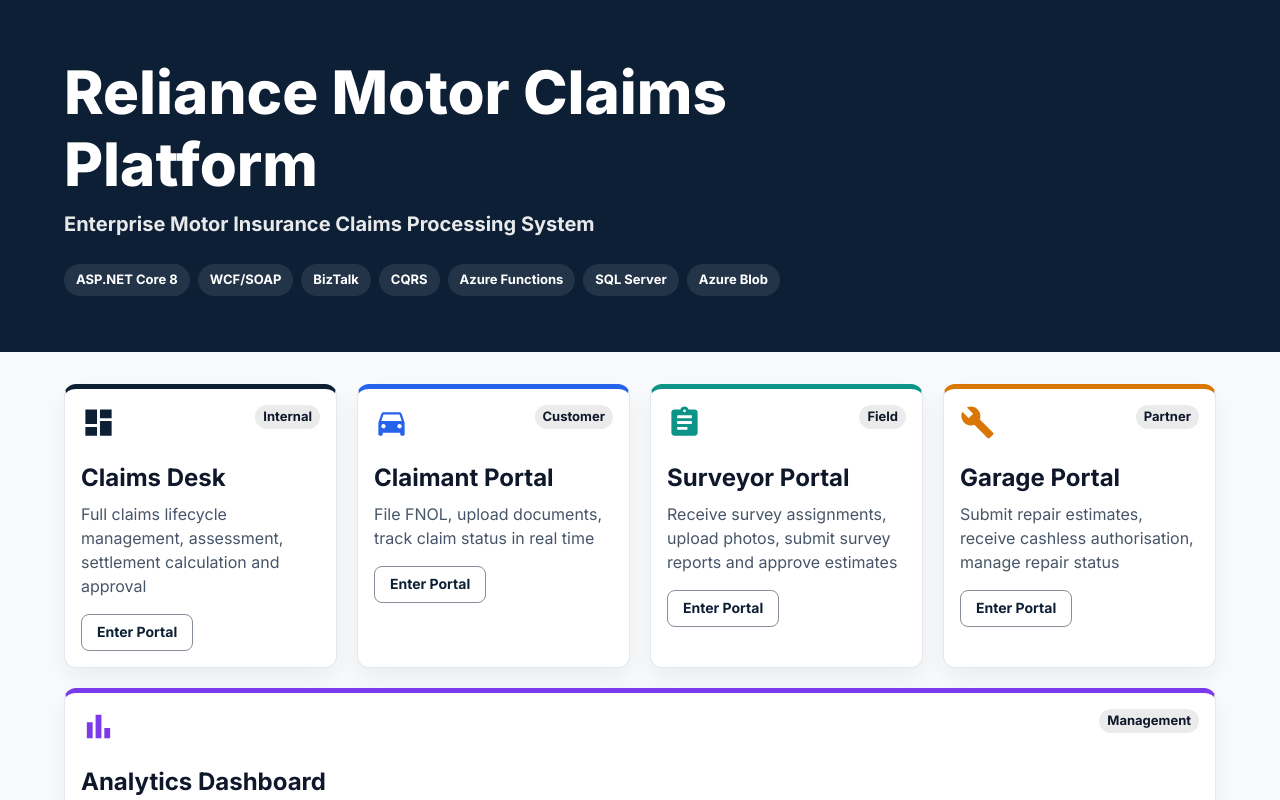
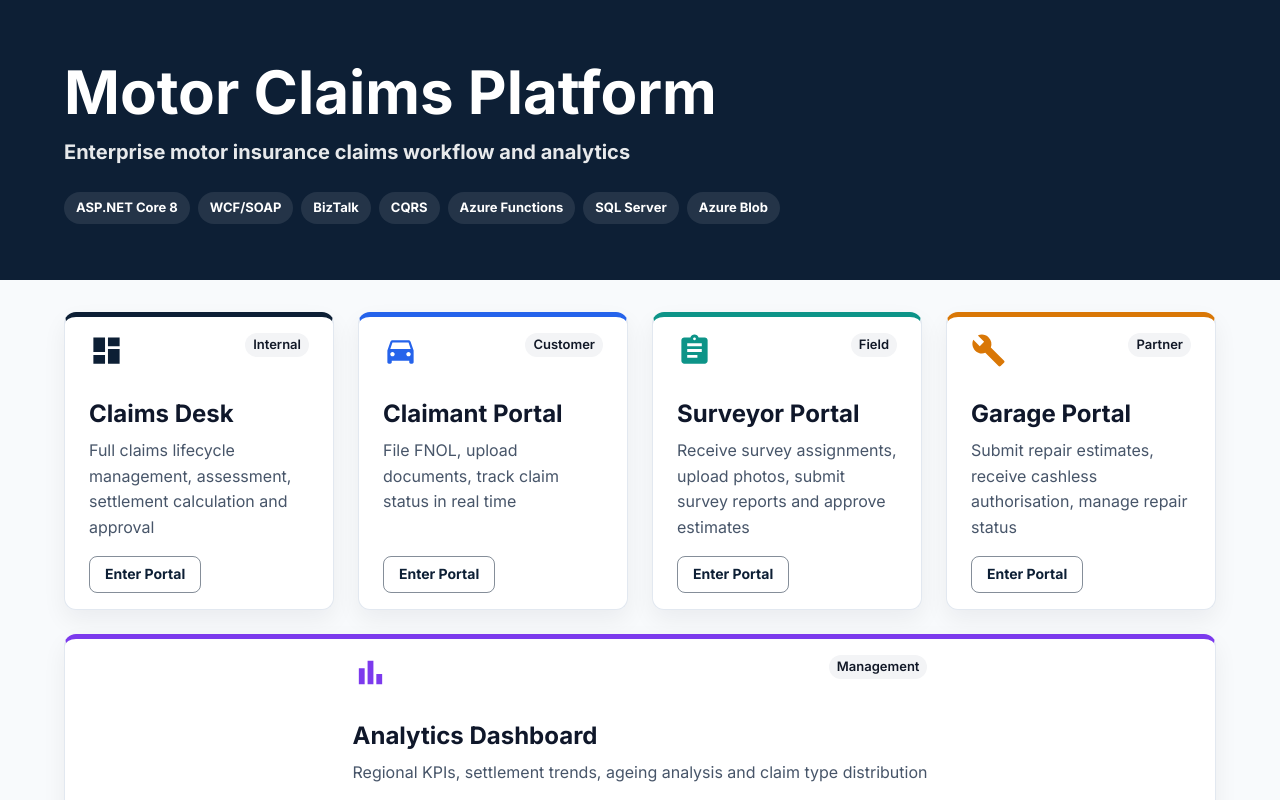
Before and after one commit to regvedpande/MotorClaimsInsuranceDemo, a React (Vite) app: page / in a window 1280 px wide. Shown: the top 800 px of the page. Built offline with nearby package versions, Linux system fonts and the light colour scheme.

Commit message:
Refine landing page UI, align portal buttons, improve table spacing, and update build metadata

```diff
--- a/package.json
+++ b/package.json
@@ -2,7 +2,7 @@
   "name": "reliance-motor-claims-platform",
   "version": "1.0.0",
   "private": true,
-  "description": "React 18 enterprise demo for Reliance General Insurance motor claims lifecycle, portals, settlement workflows, and analytics.",
+  "description": "React 18 enterprise demo for motor claims lifecycle, portals, settlement workflows, and analytics.",
   "scripts": {
     "dev": "vite",
     "build": "vite build",
--- a/src/pages/Landing.jsx
+++ b/src/pages/Landing.jsx
@@ -20,35 +20,41 @@
     <Box sx={{ minHeight: '100vh', bgcolor: 'background.default' }}>
       <Box sx={{ bgcolor: '#0d1f35', color: '#ffffff', py: { xs: 5, md: 7 } }}>
         <Container maxWidth="lg">
-          <Typography variant="h2" sx={{ maxWidth: 860 }}>Reliance Motor Claims Platform</Typography>
-          <Typography variant="h6" sx={{ mt: 1, opacity: 0.9 }}>Enterprise Motor Insurance Claims Processing System</Typography>
+          <Typography variant="h2" sx={{ maxWidth: 860, fontWeight: 700 }}>Motor Claims Platform</Typography>
+          <Typography variant="h6" sx={{ mt: 1, opacity: 0.9 }}>Enterprise motor insurance claims workflow and analytics</Typography>
           <Stack direction="row" spacing={1} flexWrap="wrap" useFlexGap sx={{ mt: 3 }}>
             {['ASP.NET Core 8', 'WCF/SOAP', 'BizTalk', 'CQRS', 'Azure Functions', 'SQL Server', 'Azure Blob'].map((item) => <Chip key={item} label={item} sx={{ bgcolor: '#ffffff18', color: '#ffffff' }} />)}
           </Stack>
         </Container>
       </Box>
       <Container maxWidth="lg" sx={{ py: 4 }}>
-        <Grid container spacing={2.5}>
+        <Grid container spacing={3}>
           {portals.map((portal) => (
             <Grid item xs={12} sm={6} md={portal.title === 'Analytics Dashboard' ? 12 : 3} key={portal.title}>
-              <Card sx={{ height: '100%', borderTop: `5px solid ${portal.accent}` }}>
-                <CardActionArea component={RouterLink} to={portal.to} sx={{ height: '100%' }}>
-                  <CardContent sx={{ minHeight: 212 }}>
-                    <Stack direction="row" justifyContent="space-between" alignItems="flex-start">
+              <Card sx={{ height: '100%', borderTop: `5px solid ${portal.accent}`, display: 'flex', flexDirection: 'column' }}>
+                <CardActionArea component={RouterLink} to={portal.to} sx={{ height: '100%', display: 'flex', flexDirection: 'column', justifyContent: 'stretch' }}>
+                  <CardContent sx={{ display: 'flex', flexDirection: 'column', height: '100%', gap: 2, px: 3, py: 2 }}>
+                    <Stack direction="row" justifyContent="space-between" alignItems="flex-start" spacing={1}>
                       <Box sx={{ color: portal.accent }}>{portal.icon}</Box>
-                      <Chip label={portal.tag} size="small" />
+                      <Chip label={portal.tag} size="small" sx={{ bgcolor: '#f3f4f6', color: '#111827', fontWeight: 600 }} />
                     </Stack>
-                    <Typography variant="h5" sx={{ mt: 2 }}>{portal.title}</Typography>
-                    <Typography color="text.secondary" sx={{ mt: 1 }}>{portal.description}</Typography>
-                    <Button sx={{ mt: 2 }} variant="outlined">Enter Portal</Button>
+                    <Box>
+                      <Typography variant="h5" sx={{ mt: 1, fontWeight: 700 }}>{portal.title}</Typography>
+                      <Typography color="text.secondary" sx={{ mt: 1, lineHeight: 1.6 }}>{portal.description}</Typography>
+                    </Box>
+                    <Box sx={{ mt: 'auto' }}>
+                      <Button variant="outlined">Enter Portal</Button>
+                    </Box>
                   </CardContent>
                 </CardActionArea>
               </Card>
             </Grid>
           ))}
         </Grid>
-        <ArchitectureDiagram />
-        <Typography align="center" color="text.secondary" sx={{ py: 4 }}>Built by Your Name | ASP.NET Core 8 + React 18</Typography>
+        <Box sx={{ py: 4 }}>
+          <ArchitectureDiagram />
+        </Box>
+        <Typography align="center" color="text.secondary" sx={{ py: 4 }}>Built for portfolio review | React 18 + MUI 5</Typography>
       </Container>
     </Box>
   );
--- a/src/styles.css
+++ b/src/styles.css
@@ -17,6 +17,31 @@
   text-decoration: none;
 }
 
+.MuiTableCell-root {
+  padding: 14px 18px;
+}
+
+.MuiTableHead-root .MuiTableCell-root {
+  font-weight: 700;
+  color: #0f172a;
+}
+
+.MuiTableRow-root:nth-of-type(odd) {
+  background-color: rgba(15, 23, 42, 0.03);
+}
+
+.MuiTableRow-root:hover {
+  background-color: rgba(37, 99, 235, 0.06);
+}
+
+.MuiPaper-root {
+  box-shadow: 0 18px 40px rgba(15, 23, 42, 0.08);
+}
+
+.MuiButton-root {
+  text-transform: none;
+}
+
 .pulse-dot {
   animation: pulse 1.5s infinite;
 }
```
Also changed, not shown: 1 other file (tests, documents, lock files or other folders).
